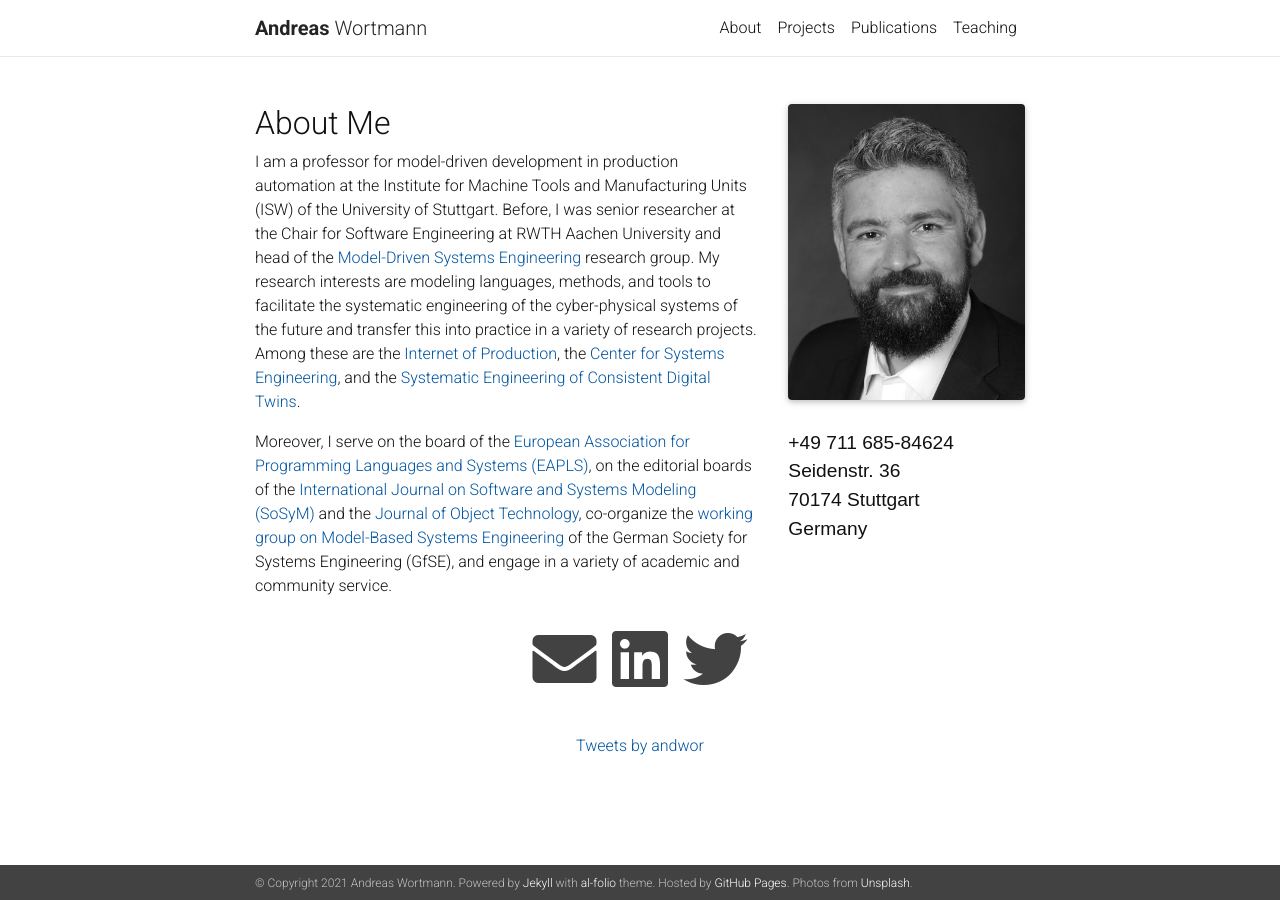
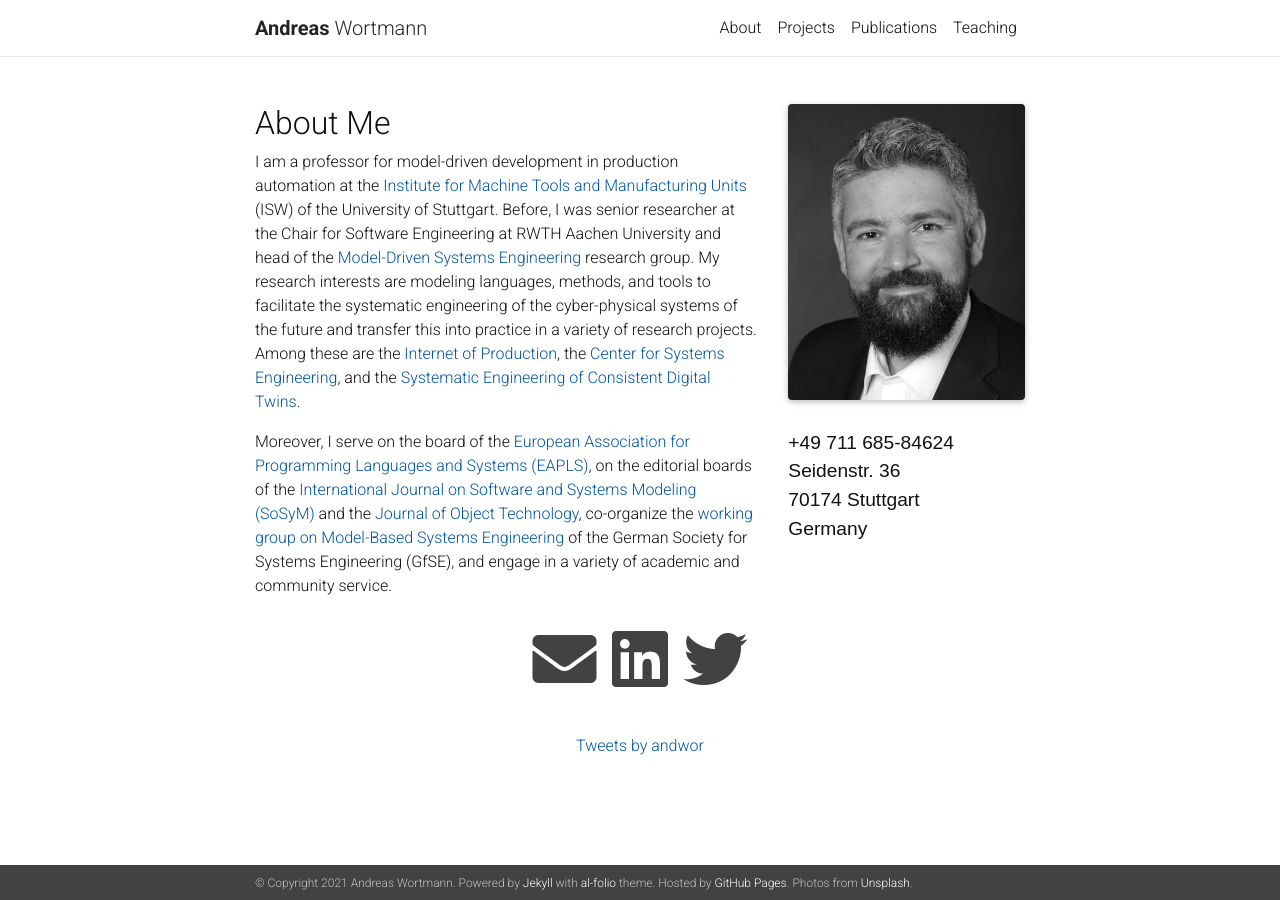
Before and after one commit to awortmann/awortmann.github.io, a Jekyll site: the page built from _pages/about.md, in a window 1280 px wide. Built offline with Jekyll 4.4.1, drawn with Linux system fonts in a browser that asks for light colours; nearby versions of some CDN libraries; comment, search, counter and statistics services are not loaded; a style sheet for code colours, icons or effects is not loaded; some of the changed lines change nothing that is shown.

Commit message:
Minor update

```diff
--- a/_pages/about.md
+++ b/_pages/about.md
@@ -20,7 +20,7 @@ social: true
 
 ## About Me
 
-I am a professor for model-driven development in production automation at the Institute for Machine Tools and Manufacturing Units (ISW) of the University of Stuttgart. Before, I was senior researcher at the Chair for Software Engineering at RWTH Aachen University and head of the [Model-Driven Systems Engineering](https://www.se-rwth.de/teams/mdse/) research group.
+I am a professor for model-driven development in production automation at the [Institute for Machine Tools and Manufacturing Units](https://www.isw.uni-stuttgart.de/en/) (ISW) of the University of Stuttgart. Before, I was senior researcher at the Chair for Software Engineering at RWTH Aachen University and head of the [Model-Driven Systems Engineering](https://www.se-rwth.de/teams/mdse/) research group.
 My research interests are modeling languages, methods, and tools to facilitate the systematic engineering of the cyber-physical systems of the future and transfer this into practice in a variety of research projects.
 Among these are the [Internet of Production](https://www.iop.rwth-aachen.de/cms/~gpfz/Produktionstechnik/?lidx=1), the [Center for Systems Engineering](https://cse.rwth-campus.com/), and the [Systematic Engineering of Consistent Digital Twins](https://www.rwth-aachen.de/go/id/vuc/lidx/1).
 
```
